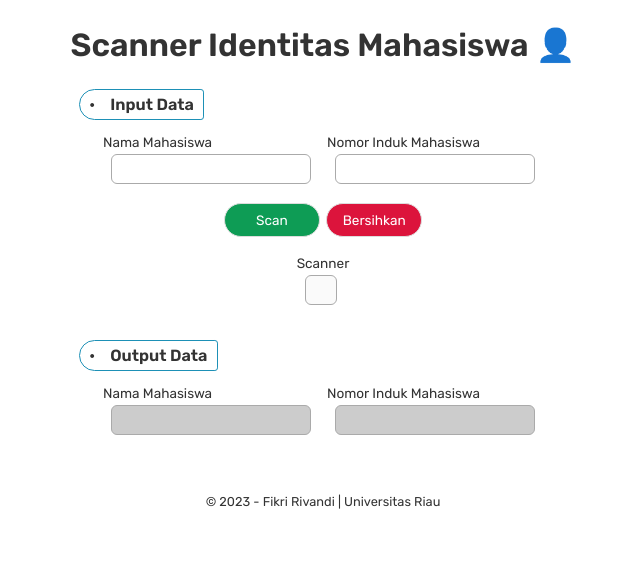
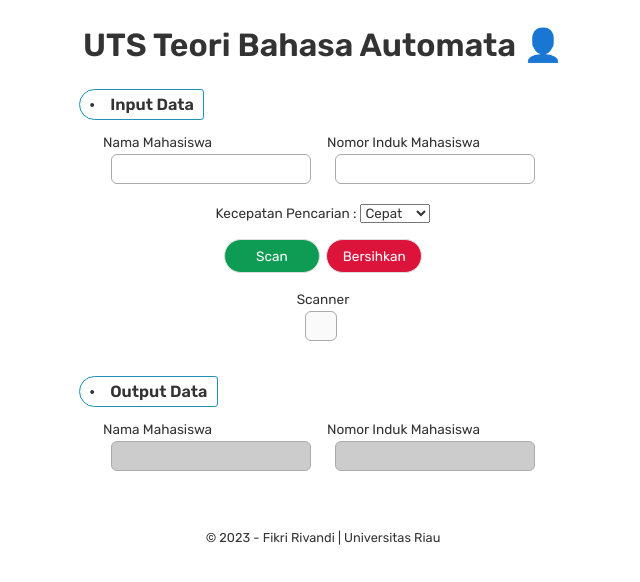
Before and after one commit to freack21/UTS-TBA, a plain HTML site: page index.html in a window 1280 px wide. Shown: the whole page, without its empty margins (317-957 px from the left). Drawn offline with Linux system fonts and the light colour scheme.

Commit message:
feat[delayInput]: add

```diff
--- a/index.html
+++ b/index.html
@@ -10,7 +10,7 @@
     </head>
     <body>
         <div class="container">
-            <p class="title"><span>Scanner</span> Identitas Mahasiswa 👤</p>
+            <p class="title"><span>UTS</span> Teori Bahasa Automata 👤</p>
             <div>
                 <p class="subtitle">&centerdot; &ensp; Input Data</p>
                 <div class="inputCard">
@@ -22,6 +22,16 @@
                         <label for="nimInput">Nomor Induk Mahasiswa</label>
                         <input type="text" id="nimInput" name="nimInput" />
                     </div>
+                </div>
+            </div>
+            <div class="delayCard">
+                <div class="inputField">
+                    <label for="delayInput">Kecepatan Pencarian :</label>
+                    <select name="delayInput" id="delayInput">
+                        <option value="60">Cepat</option>
+                        <option value="200">Normal</option>
+                        <option value="500">Lambat</option>
+                    </select>
                 </div>
             </div>
             <div class="buttonInputCard">
--- a/src/js/index.js
+++ b/src/js/index.js
@@ -12,9 +12,13 @@ const statusNama = document.getElementById("statusNama");
 const statusFieldNim = document.getElementById("statusFieldNim");
 const statusNim = document.getElementById("statusNim");
 
+const delayInput = document.getElementById("delayInput");
+
 const numbers = ["0", "1", "2", "3", "4", "5", "6", "7", "8", "9"];
 const chars = [
+    ".",
     " ",
+    ",",
     "A",
     "B",
     "C",
@@ -69,7 +73,6 @@ const chars = [
     "z",
 ];
 const allChars = [...numbers, ...chars];
-const defaultSleep = 250;
 let isProcessing = false;
 
 nimInput.oninput = () => {
@@ -108,6 +111,7 @@ namaInput.onchange = () => {
 const sleep = (delay) => new Promise((resolve) => setTimeout(resolve, delay));
 
 async function scan() {
+    const defaultSleep = Number(delayInput.value);
     isProcessing = true;
     const valueNama = namaInput.value;
     const valueNim = nimInput.value;
--- a/src/style/global.css
+++ b/src/style/global.css
@@ -175,3 +175,7 @@ button:hover {
     margin-top: 2.5rem;
     font-size: 0.8rem;
 }
+
+.delayCard {
+    margin-bottom: 1rem;
+}
```
